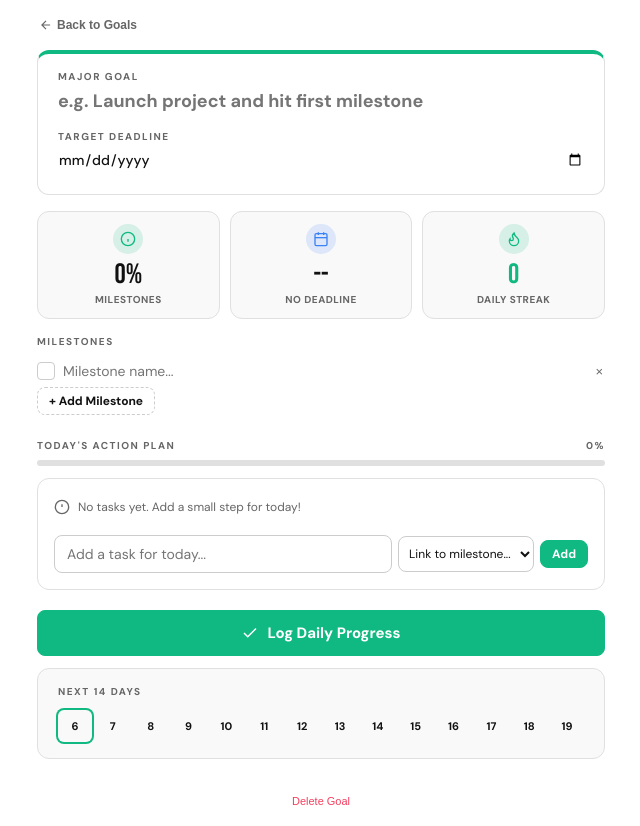
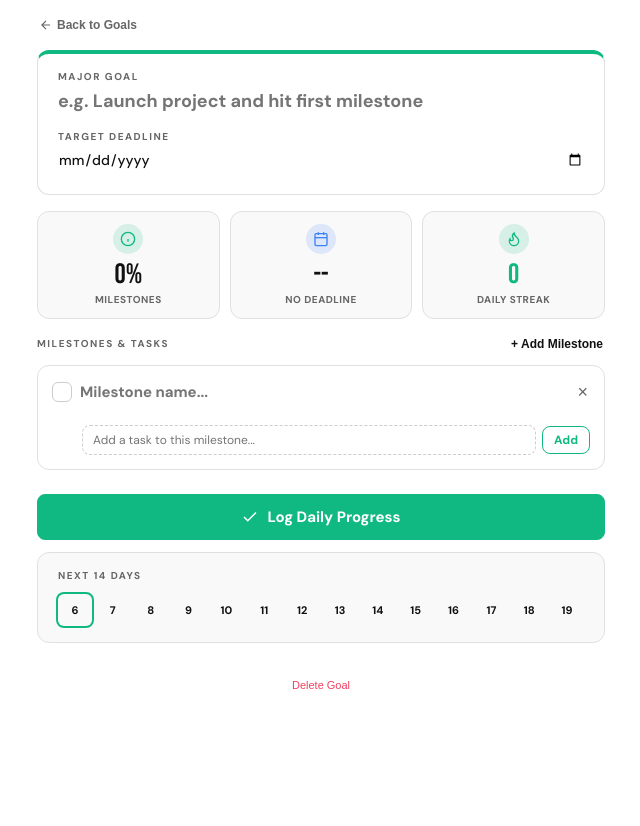
Before and after one commit to favazmk/FHABIT, a website: page index.html in a window 1280 px wide. Both pictures are taken after a click on the button "+ New Goal". Shown: the whole page, without its empty margins (319-959 px from the left). After the commit the page ends 800 px from the top, so only its background shows below. Drawn offline with Linux system fonts and the light colour scheme.

Commit message:
UI: Refactor to nest tasks directly under milestones

```diff
--- a/index.html
+++ b/index.html
@@ -183,29 +183,11 @@ body { background: var(--color-background-primary, #ffffff); }
     </div>
 
     <!-- Milestones (Chunks) -->
-    <div class="label" style="margin-bottom:8px">Milestones</div>
-    <div id="app-chunks"></div>
-    <button class="btn btn-sm" onclick="addChunk()" style="margin-bottom:24px; color:var(--color-text-tertiary); border-style: dashed;">+ Add Milestone</button>
-
-    <!-- Today's Tasks -->
-    <div class="label" style="margin-bottom:8px; display:flex; justify-content:space-between; align-items:center;">
-      <span>Today's Action Plan</span>
-      <span id="m-tasks-pct" style="font-weight:700; color:var(--color-text-primary);">0%</span>
+    <div class="row-between" style="margin-bottom:12px;">
+      <div class="label" style="margin:0;">Milestones & Tasks</div>
+      <button class="btn-ghost small" style="color:var(--color-text-tertiary); font-weight:700;" onclick="addChunk()">+ Add Milestone</button>
     </div>
-    <div class="progress-track" style="margin:0 0 12px 0; height:6px;">
-      <div id="m-tasks-progress" class="progress-fill" style="width:0%"></div>
-    </div>
-    <div class="card-white" id="m-tasks-card" style="margin-bottom:20px; padding: 16px;">
-      <div id="m-tasks-list"></div>
-
-      <div class="row" style="margin-top:12px;gap:6px; flex-wrap:wrap;">
-        <input class="inp" id="m-task-inp" placeholder="Add a task for today..." style="margin-bottom:0;flex:1; min-width:140px;" onkeydown="if(event.key==='Enter')addDailyTask()"/>
-        <select class="inp" id="m-task-chunk" style="margin-bottom:0; width:auto; max-width:140px; padding:8px 6px; font-size:12px; cursor:pointer;">
-          <option value="">No milestone</option>
-        </select>
-        <button class="btn btn-sm btn-green" onclick="addDailyTask()">Add</button>
-      </div>
-    </div>
+    <div id="app-chunks" style="margin-bottom:24px;"></div>
 
     <!-- Log Day & History -->
     <div style="display:flex;gap:8px;flex-wrap:wrap;margin-bottom:12px">
@@ -347,7 +329,6 @@ function openGoal(id) {
   if (!G) return showHome();
 
   if(!G.chunks) G.chunks = [];
-  if(!G.dailyTasks) G.dailyTasks = {};
   if(!G.log) G.log = {};
 
   const appGoalEl = document.getElementById('app-goal');
@@ -445,8 +426,8 @@ function updateGoal() {
 
 function addChunk() {
   if (!G) return;
-  G.chunks.push({ name: '', deadline: '', done: false });
-  save(); renderChunks(); renderProgress();
+  G.chunks.push({ name: '', deadline: '', done: false, tasks: [] });
+  save(); renderAll();
 }
 
 function updateChunk(index, field, value) {
@@ -469,7 +450,7 @@ function removeChunk(index) {
 
 function renderAll() {
   if (!G) return;
-  renderProgress(); renderChunks(); renderTasks(); renderHistory();
+  renderProgress(); renderChunks(); renderHistory();
 }
 
 function renderProgress() {
@@ -507,119 +488,89 @@ function renderChunks() {
   const cont = document.getElementById('app-chunks');
   cont.innerHTML = '';
   G.chunks.forEach((c, i) => {
+    if(!c.tasks) c.tasks = []; // initialize if missing
+
     const div = document.createElement('div');
-    div.className = 'row';
-    div.style.cssText = 'padding:6px 0; border-bottom:1px solid var(--color-border-tertiary)';
-    div.innerHTML = `
-      <div class="check-box ${c.done?'green':''}" onclick="toggleChunk(${i})" style="width:18px;height:18px;min-width:18px;border-radius:4px; ${c.done ? 'background:'+(G.color||'#10B981')+';border-color:'+(G.color||'#10B981') : ''}">
-        ${c.done?'<svg viewBox="0 0 24 24" fill="none" stroke="currentColor" stroke-width="3" width="10" height="10"><polyline points="20 6 9 17 4 12"></polyline></svg>':''}
+    div.className = 'card-white';
+    div.style.cssText = 'padding:14px; margin-bottom:12px;';
+
+    // Progress for this milestone
+    const totalT = c.tasks.length;
+    const doneT = c.tasks.filter(t => t.done).length;
+    const pctT = totalT > 0 ? Math.round((doneT/totalT)*100) : 0;
+
+    let html = `
+      <div class="row" style="margin-bottom:4px;">
+        <div class="check-box ${c.done?'green':''}" onclick="toggleChunk(${i})" style="width:20px;height:20px;min-width:20px;border-radius:6px; ${c.done ? 'background:'+(G.color||'#10B981')+';border-color:'+(G.color||'#10B981') : ''}">
+          ${c.done?'<svg viewBox="0 0 24 24" fill="none" stroke="currentColor" stroke-width="3" width="12" height="12"><polyline points="20 6 9 17 4 12"></polyline></svg>':''}
+        </div>
+        <input class="inp" style="flex:1; margin:0; border:none; font-weight:700; font-size:15px; background:transparent; padding:0; ${c.done?'text-decoration:line-through;color:var(--color-text-tertiary)':''}" value="${c.name||''}" placeholder="Milestone name..." onchange="updateChunk(${i}, 'name', this.value)" />
+        <button class="btn-ghost" onclick="removeChunk(${i})" style="font-size:18px;">&times;</button>
       </div>
-      <input class="inp" style="flex:1; margin:0; border:none; background:transparent; padding:0; ${c.done?'text-decoration:line-through;color:var(--color-text-tertiary)':''}" value="${c.name||''}" placeholder="Milestone name..." onchange="updateChunk(${i}, 'name', this.value)" />
-      <button class="btn-ghost" onclick="removeChunk(${i})">&times;</button>
+
+      <!-- Mini Progress Bar -->
+      <div class="progress-track" style="margin:4px 0 12px 30px; height:4px; background:var(--color-background-secondary); border-radius:2px;">
+         <div class="progress-fill" style="width:${pctT}%; background:${G.color||'#10B981'}"></div>
+      </div>
+
+      <div style="padding-left:30px;">
     `;
+
+    // Tasks
+    c.tasks.forEach((t, j) => {
+      html += `
+        <div class="row" style="padding:6px 0; border-bottom:0.5px dashed var(--color-border-tertiary); gap:8px;">
+          <div class="check-box ${t.done?'green':''}" onclick="toggleChunkTask(${i}, ${j})" style="width:16px;height:16px;min-width:16px;border-radius:4px; ${t.done ? 'background:'+(G.color||'#10B981')+';border-color:'+(G.color||'#10B981') : ''}">
+            ${t.done?'<svg viewBox="0 0 24 24" fill="none" stroke="currentColor" stroke-width="2" width="10" height="10"><polyline points="20 6 9 17 4 12"></polyline></svg>':''}
+          </div>
+          <input type="text" value="${t.text.replace(/"/g, '&quot;')}" onchange="updateChunkTaskText(${i}, ${j}, this.value)" style="border:none; background:transparent; font-size:13px; outline:none; flex:1; font-family:inherit; color:inherit; ${t.done?'text-decoration:line-through;color:var(--color-text-tertiary)':''}" />
+          <button class="btn-ghost" onclick="removeChunkTask(${i}, ${j})" style="font-size:14px; padding:0;">&times;</button>
+        </div>
+      `;
+    });
+
+    // Add task input
+    html += `
+        <div class="row" style="margin-top:8px; gap:6px;">
+          <input class="inp" id="inp-task-${i}" placeholder="Add a task to this milestone..." style="margin:0; flex:1; padding:6px 10px; font-size:12px; border-style:dashed;" onkeydown="if(event.key==='Enter')addChunkTask(${i})"/>
+          <button class="btn btn-sm" style="color:${G.color||'#10B981'}; border-color:${G.color||'#10B981'}; background:transparent;" onclick="addChunkTask(${i})">Add</button>
+        </div>
+      </div>
+    `;
+
+    div.innerHTML = html;
     cont.appendChild(div);
   });
-  updateMilestoneDropdown();
 }
 
-function updateMilestoneDropdown() {
-  const sel = document.getElementById('m-task-chunk');
-  if(!sel) return;
-  const currentVal = sel.value;
-  sel.innerHTML = '<option value="">Link to milestone...</option>';
-  if(G && G.chunks) {
-    G.chunks.forEach((c, i) => {
-      if(c.name.trim() !== '') {
-        const opt = document.createElement('option');
-        opt.value = i;
-        opt.textContent = c.name;
-        sel.appendChild(opt);
-      }
-    });
-  }
-  sel.value = currentVal;
+function addChunkTask(chunkIdx) {
+  if (!G) return;
+  const inp = document.getElementById('inp-task-' + chunkIdx);
+  const val = inp.value.trim();
+  if(!val) return;
+  if(!G.chunks[chunkIdx].tasks) G.chunks[chunkIdx].tasks = [];
+  G.chunks[chunkIdx].tasks.push({text: val, done: false});
+  save(); renderAll();
 }
 
-function getTasksToday() { return G ? (G.dailyTasks[TODAY] || []) : []; }
-
-function renderTasks() {
+function toggleChunkTask(cIdx, tIdx) {
   if (!G) return;
-  const list = document.getElementById('m-tasks-list');
-  const tasks = getTasksToday();
-  list.innerHTML = '';
-
-  if(!tasks.length){
-    list.innerHTML = `
-      <div class="row muted" style="padding:4px 0 8px; gap:8px;">
-        <svg viewBox="0 0 24 24" fill="none" stroke="currentColor" stroke-width="2" width="16" height="16"><circle cx="12" cy="12" r="10"></circle><line x1="12" y1="8" x2="12" y2="12"></line><line x1="12" y1="16" x2="12.01" y2="16"></line></svg>
-        <span class="small">No tasks yet. Add a small step for today!</span>
-      </div>`;
-    return;
-  }
-
-  tasks.forEach((t, i) => {
-    let chunkTag = '';
-    if (t.chunkName) {
-      chunkTag = `<span style="font-size:10px; border: 1px solid var(--color-border-tertiary); padding:2px 6px; border-radius:4px; margin-left:6px; color:${G.color||'#10B981'}; white-space:nowrap; overflow:hidden; text-overflow:ellipsis; max-width:120px; display:inline-block; vertical-align:middle;">${t.chunkName}</span>`;
-    }
-
-    const row = document.createElement('div');
-    row.className = 'row';
-    row.style.cssText = 'padding:8px 0;border-bottom:0.5px dashed var(--color-border-tertiary);gap:10px';
-    row.innerHTML = `
-      <div class="check-box ${t.done?'green':''}" onclick="toggleTask(${i})" style="width:20px;height:20px;min-width:20px; ${t.done ? 'background:'+(G.color||'#10B981')+';border-color:'+(G.color||'#10B981') : ''}">
-        ${t.done?'<svg viewBox="0 0 24 24" fill="none" stroke="currentColor" stroke-width="3" width="12" height="12"><polyline points="20 6 9 17 4 12"></polyline></svg>':''}
-      </div>
-      <div style="flex:1; display:flex; align-items:center; overflow:hidden;">
-        <input type="text" value="${t.text.replace(/"/g, '&quot;')}" onchange="updateTaskText(${i}, this.value)" style="border:none; background:transparent; font-size:14px; outline:none; flex:1; font-family:inherit; color:inherit; ${t.done?'text-decoration:line-through;color:var(--color-text-tertiary)':''}" />
-        ${chunkTag}
-      </div>
-      <button class="btn-ghost" onclick="removeTask(${i})" style="font-size:16px">&times;</button>
-    `;
-    list.appendChild(row);
-  });
-
-  // Update progress bar
-  const pct = tasks.length > 0 ? Math.round((tasks.filter(t => t.done).length / tasks.length) * 100) : 0;
-  const pb = document.getElementById('m-tasks-progress');
-  const pt = document.getElementById('m-tasks-pct');
-  if(pb) { pb.style.width = pct + '%'; pb.style.background = G.color || '#10B981'; }
-  if(pt) { pt.textContent = pct + '%'; pt.style.color = G.color || '#10B981'; }
+  G.chunks[cIdx].tasks[tIdx].done = !G.chunks[cIdx].tasks[tIdx].done;
+  save(); renderAll();
 }
 
-function updateTaskText(i, newText) {
+function removeChunkTask(cIdx, tIdx) {
+  if (!G) return;
+  G.chunks[cIdx].tasks.splice(tIdx, 1);
+  save(); renderAll();
+}
+
+function updateChunkTaskText(cIdx, tIdx, newText) {
   if (!G) return;
   const val = newText.trim();
-  if(!val) return removeTask(i);
-  G.dailyTasks[TODAY][i].text = val;
+  if(!val) return removeChunkTask(cIdx, tIdx);
+  G.chunks[cIdx].tasks[tIdx].text = val;
   save();
-}
-
-function addDailyTask() {
-  if (!G) return;
-  const inp = document.getElementById('m-task-inp');
-  const sel = document.getElementById('m-task-chunk');
-  const val = inp.value.trim();
-  const chunkName = sel && sel.value !== "" ? sel.options[sel.selectedIndex].text : "";
-
-  if(!val) return;
-  if(!G.dailyTasks[TODAY]) G.dailyTasks[TODAY] = [];
-  G.dailyTasks[TODAY].push({text:val, done:false, chunkName: chunkName});
-  inp.value = '';
-  if(sel) sel.value = '';
-  save(); renderTasks();
-}
-
-function toggleTask(i) {
-  if (!G) return;
-  G.dailyTasks[TODAY][i].done = !G.dailyTasks[TODAY][i].done;
-  save(); renderTasks();
-}
-
-function removeTask(i) {
-  if (!G) return;
-  G.dailyTasks[TODAY].splice(i,1);
-  save(); renderTasks();
 }
 
 async function logDay() {
```
